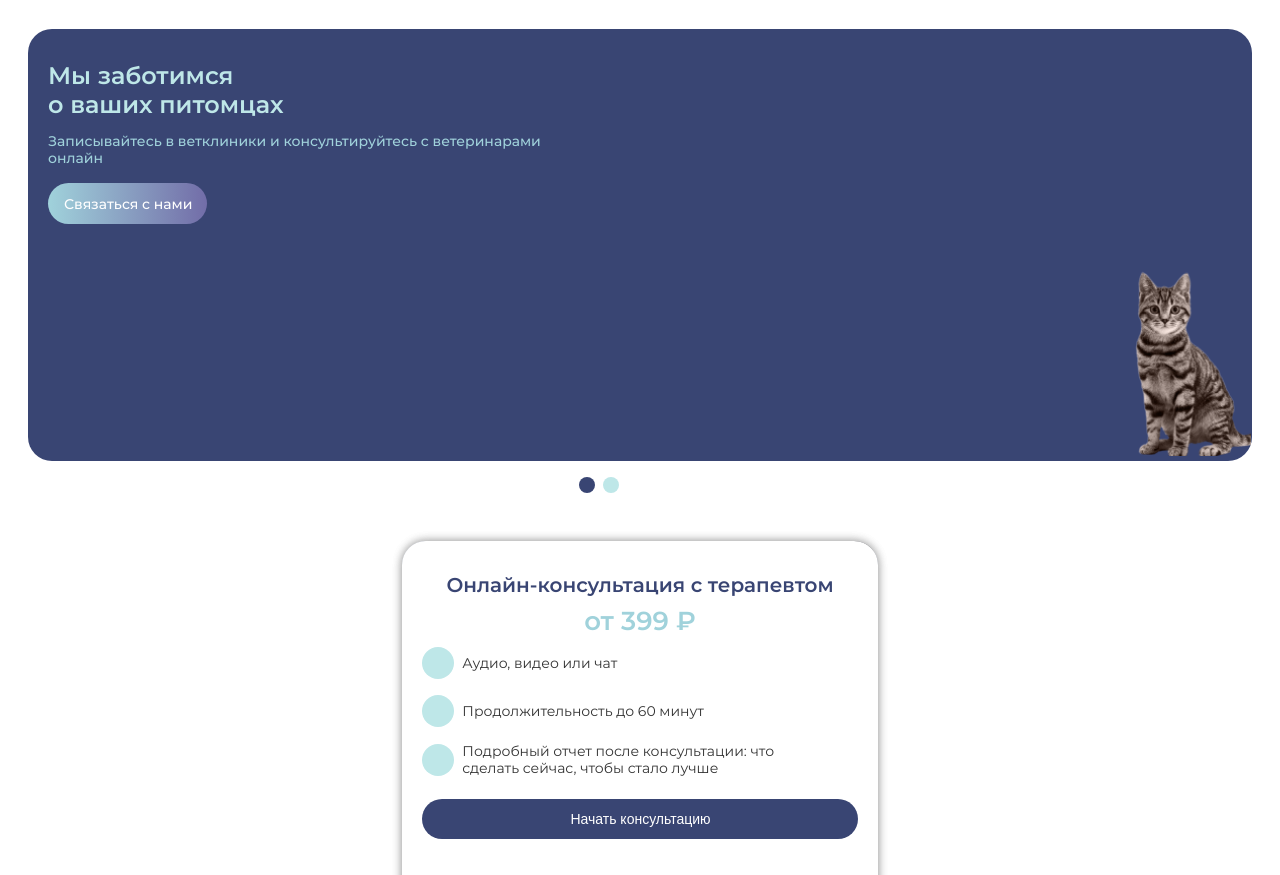
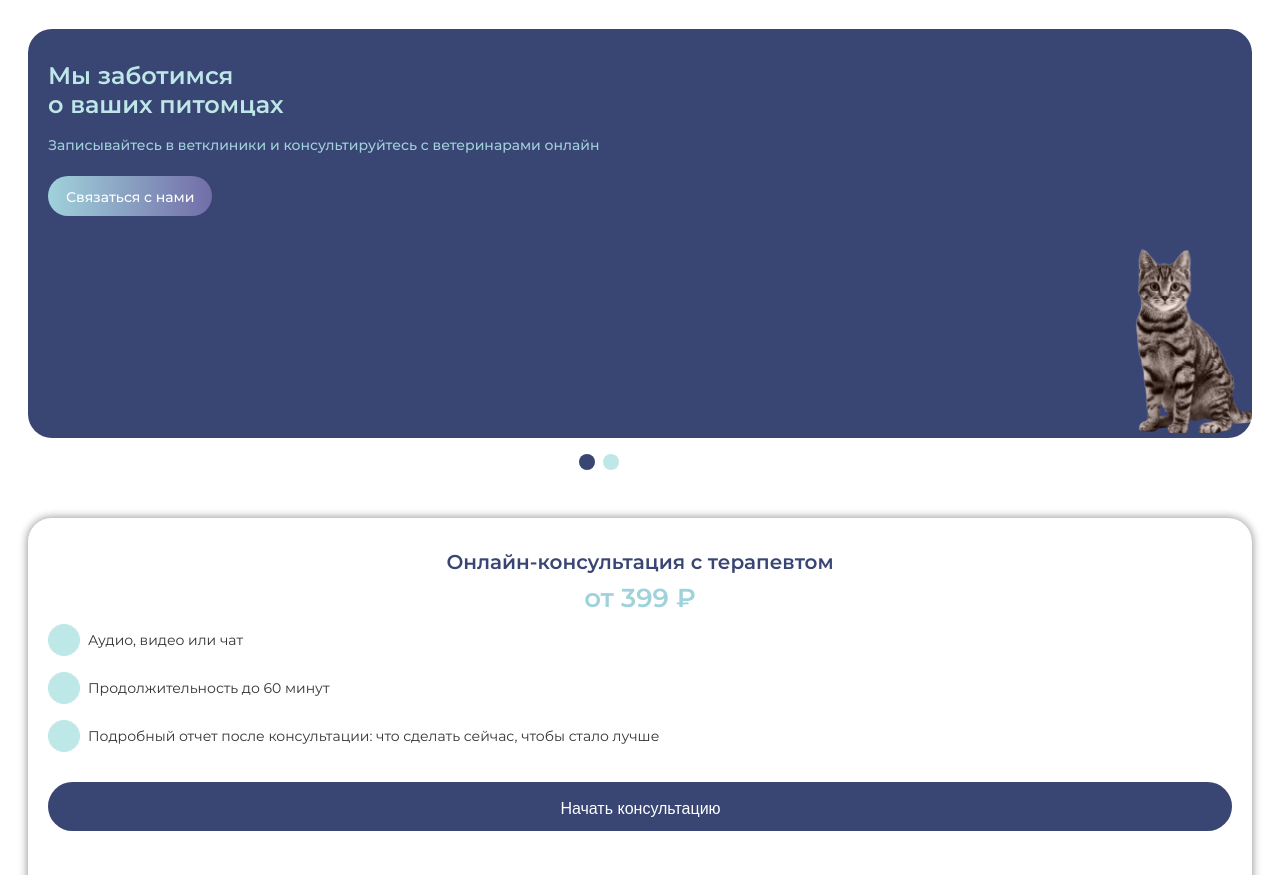
Before and after one commit to RenaDesu/Test_Picasel, a website: page source/index.html in a window 1280 px wide. Shown: the part 77-952 px from the top of the page. Drawn offline with nearby package versions, Linux system fonts and the light colour scheme; files that its build step writes are made by us from their sources.

Commit message:
Вносит небольшие корректировки

```diff
--- a/source/less/blocks/button.less
+++ b/source/less/blocks/button.less
@@ -10,7 +10,7 @@
   cursor: pointer;
 
   @media (max-width: @mobile-width) {
-    padding: 12px 15px 11px 16px;
+    padding: 18px 6px 14px 7px;
     font-size: 14px;
     line-height: 17px;
   }
@@ -23,11 +23,12 @@
 }
 
 .button--special {
-  background: linear-gradient(to right,#A0D2DB, #726DA8);
+  padding: 17px 49px 16px 49px;
+  background: linear-gradient(to right, #A0D2DB, #726DA8);
 }
 
 .button--special:hover,
 .button--special:focus,
 .button--special:active {
-  background: linear-gradient(to left,#A0D2DB, #726DA8);
+  background: linear-gradient(to left, #A0D2DB, #726DA8);
 }
--- a/source/less/blocks/contacts.less
+++ b/source/less/blocks/contacts.less
@@ -1,6 +1,11 @@
 .contacts__contacts {
   display: flex;
   flex-direction: column;
+
+
+  @media (max-width: @mobile-width) {
+    margin: 0 0 32px 0;
+  }
 }
 
 .contacts__contacts a {
--- a/source/less/blocks/content-list.less
+++ b/source/less/blocks/content-list.less
@@ -9,7 +9,7 @@
   @media (max-width: @mobile-width) {
     display: flex;
     flex-direction: column;
-    align-items: center;
+    align-items: stretch;
   }
 }
 
@@ -143,6 +143,7 @@
 
   @media (max-width: @mobile-width) {
     display: block;
+    width: 100%;
   }
 }
 
@@ -209,7 +210,7 @@
   font-weight: 400;
 
   @media (max-width: @mobile-width) {
-    margin: 0 0 22px 0;
+    margin: 0 0 30px 0;
     font-size: 14px;
     line-height: 17px;
   }
@@ -251,5 +252,7 @@
 }
 
 .content-list__sublist-button {
-  @media (max-width: @mobile-width) {}
+  @media (max-width: @mobile-width) {
+    font-size: 16px;
+  }
 }
--- a/source/less/blocks/logo.less
+++ b/source/less/blocks/logo.less
@@ -3,6 +3,7 @@
   align-items: center;
   color: @black;
   text-decoration: none;
+  font-size: 28px;
   font-weight: 600;
 
   @media (max-width: @mobile-width) {
--- a/source/less/blocks/main-content.less
+++ b/source/less/blocks/main-content.less
@@ -1,5 +1,5 @@
 .main-content {
-  padding: 70px 112px 72px 112px;
+  padding: 55px 112px 40px 112px;
 
   @media (max-width: @mobile-width) {
     padding: 48px 0 48px 0;
--- a/source/less/blocks/main-footer.less
+++ b/source/less/blocks/main-footer.less
@@ -11,7 +11,7 @@
 }
 
 .main-footer__contacts {
-  margin: 0 0 32px 0;
+  margin: 0;
 }
 
 .main-footer__copyright {
--- a/source/less/blocks/main-header.less
+++ b/source/less/blocks/main-header.less
@@ -1,5 +1,5 @@
 .main-header {
-  padding: 48px 112px 32px 112px;
+  padding: 40px 112px 32px 112px;
   display: flex;
   justify-content: space-between;
   align-items: center;
--- a/source/less/blocks/site-list.less
+++ b/source/less/blocks/site-list.less
@@ -1,5 +1,5 @@
 .site-list {
-  margin: 0 138px 0 0;
+  margin: 0 125px 0 0;
   font-size: 23px;
   line-height: 28px;
 
--- a/source/less/blocks/slider.less
+++ b/source/less/blocks/slider.less
@@ -16,7 +16,7 @@
 }
 
 .slider__slide {
-  padding: 60px 112px 45px 112px;
+  padding: 60px 112px 15px 112px;
   position: relative;
   display: flex;
   background-color: @white;
@@ -26,7 +26,7 @@
   background-position: center 100%;
 
   @media (max-width: @mobile-width) {
-    height: 400px;
+    height: 377px;
     padding: 32px 0 0 20px;
     border-radius: 24px;
     background-image: none;
@@ -54,6 +54,14 @@
   }
 }
 
+.slider__content-wrapper {
+  width: 61%;
+
+  @media (max-width: @mobile-width) {
+    width: 100%;
+  }
+}
+
 .slider__slide-title {
   margin: 45px 0 24px 0;
   font-size: 50px;
@@ -62,7 +70,7 @@
   color: #BEE7E8;
 
   @media (max-width: @mobile-width) {
-    margin: 0 0 14px 0;
+    margin: 0 0 18px 0;
     font-size: 24px;
     line-height: 29px;
   }
@@ -73,22 +81,21 @@
 }
 
 .slider__slide-description {
-  width: 70%;
-  margin: 0 0 32px 0;
+  width: 90%;
+  margin: 0 0 47px 0;
   font-size: 30px;
   line-height: 37px;
   color: #A0D2DB;
 
   @media (max-width: @mobile-width) {
-    width: 90%;
-    margin: 0 0 19px 0;
+    margin: 0 0 25px 0;
     font-size: 14px;
     line-height: 17px;
   }
 }
 
 .slider__slide-description--plan {
-  width: 50%;
+  width: 75%;
   margin: 0 0 24px 0;
   color: @dark-blue;
 
@@ -117,6 +124,7 @@
 
   @media (max-width: @mobile-width) {
     margin: 0 0 32px 0;
+    padding: 12px 18px 10px;
   }
 }
 
```
